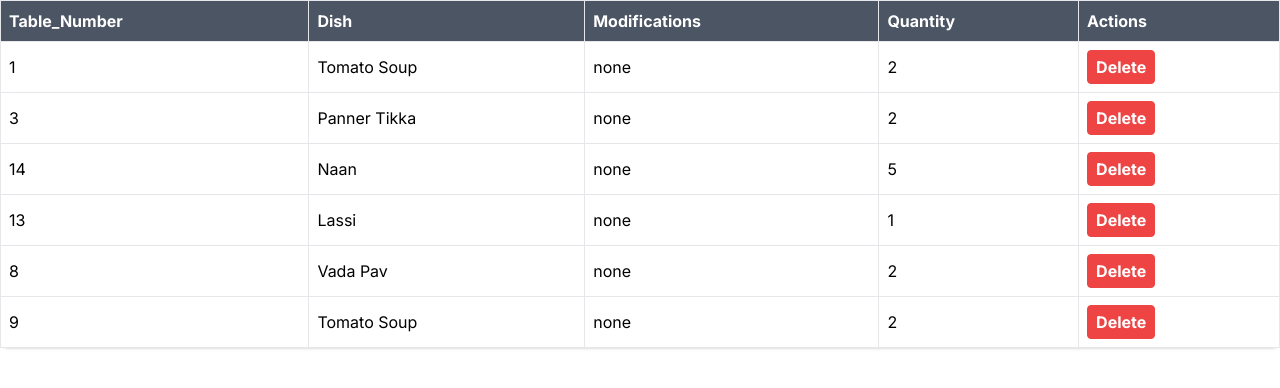
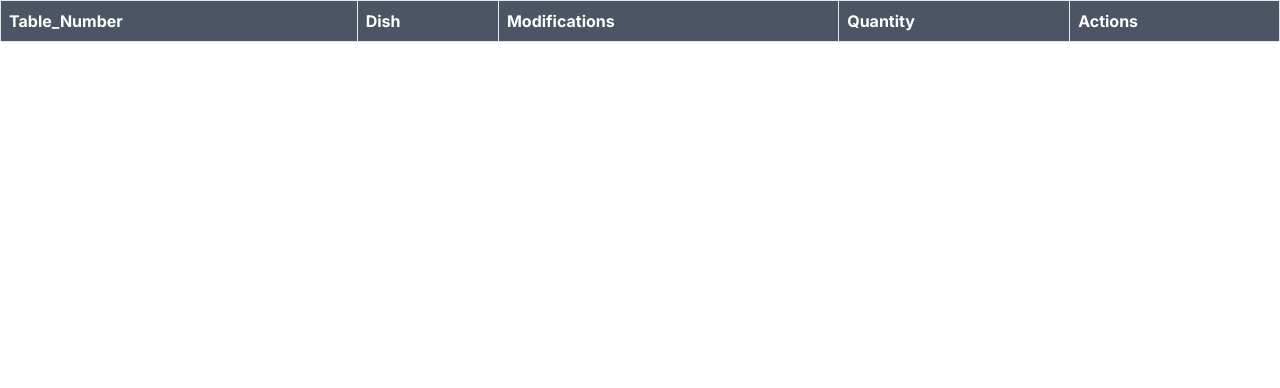
Before and after one commit to Suyash-shinde/Food-ORdering-Website, a Next.js app in the folder next/core/: page /kitchen in a window 1280 px wide. Shown: the top 388 px of the page. Built offline with nearby package versions, Linux system fonts and the light colour scheme.

Commit message:
local storage now working

```diff
--- a/next/core/src/app/kitchen/page.js
+++ b/next/core/src/app/kitchen/page.js
@@ -1,24 +1,33 @@
 'use client'
-import React, { useState } from 'react';
+import React, { useState,useEffect  } from 'react';
 
-const Kitchen = () => {
-  const [orderItems, setOrderItems] = useState([
-    { id: 1, table_number: 1, dish: 'Tomato Soup', modifications: 'None', quantity: '2' },
-    { id: 2, table_number: 3, dish: 'Panner Tikka', modifications: 'Less Spicy', quantity: '2' },
-    { id: 3, table_number: 14, dish: 'Naan', modifications: 'None', quantity: '5' },
-    { id: 4, table_number: 13, dish: 'Lassi', modifications: 'None', quantity: '1' },
-     { id: 5, table_number: 8, dish: 'Vada Pav', modifications: 'None', quantity: '2' },
-    { id: 6, table_number: 9, dish: 'Tomato Soup', modifications: 'yes', quantity: '2' },
-  ]);
+const Kitchen = ({ cartItems }) => {
+  const [orderItems, setOrderItems] = useState([]);
 
   const handleDelete = (id) => {
     const updatedItems = orderItems.filter((item) => item.id !== id);
     setOrderItems(updatedItems);
+    localStorage.removeItem('cartItems');
   };
+  useEffect(() => {
+    const storedItems = localStorage.getItem('cartItems');
+    if (!cartItems) {
+      try {
+        const parsedItems = JSON.parse(storedItems);
+        //debugger;
+        setOrderItems(parsedItems);
+      } catch (error) {
+        console.error('Error parsing stored items:', error);
+        // Handle the error, e.g., clear the invalid stored items
+        //localStorage.removeItem('cartItems');
+      }
+    }
+  }, [cartItems]);
+
 
   return (
 
-    <table className="min-w-full border-collapse block md:table" >
+    <table className="min-w-full border-collapse block md:table">
       <thead className="block md:table-header-group">
         <tr className="border border-grey-500 md:border-none block md:table-row absolute -top-full md:top-auto -left-full md:left-auto  md:relative">
           <th className="bg-gray-600 p-2 text-white font-bold md:border md:border-grey-500 text-left block md:table-cell">
@@ -38,13 +47,13 @@ const Kitchen = () => {
           </th>
         </tr>
       </thead>
-      <tbody  className="block md:table-row-group">
-        {orderItems.map((item) => (
+      <tbody>
+        {orderItems?.map((item) => (
           <tr key={item.id} className="bg-white shadow rounded-lg p-4">
-            <td className="p-2 md:border md:border-grey-500 text-left block md:table-cell">{item.table_number}</td>
-            <td className="p-2 md:border md:border-grey-500 text-left block md:table-cell">{item.dish}</td>
-            <td className="p-2 md:border md:border-grey-500 text-left block md:table-cell">none</td>
-            <td className="p-2 md:border md:border-grey-500 text-left block md:table-cell">{item.quantity}</td>
+            <td className="p-2 md:border md:border-grey-500 text-left block md:table-cell">1</td>
+            <td className="p-2 md:border md:border-grey-500 text-left block md:table-cell">{item.name}</td>
+            <td className="p-2 md:border md:border-grey-500 text-left block md:table-cell">None</td>
+            <td className="p-2 md:border md:border-grey-500 text-left block md:table-cell">1</td>
             <td className="p-2 md:border md:border-grey-500 text-left block md:table-cell">
               <button
                 className="bg-red-500 hover:bg-red-700 text-white font-bold py-1 px-2 border border-red-500 rounded"
@@ -60,4 +69,5 @@ const Kitchen = () => {
   );
 };
 
+
 export default Kitchen;
--- a/next/core/src/app/menu/page.js
+++ b/next/core/src/app/menu/page.js
@@ -1,17 +1,38 @@
 'use client'
-import React, { useState } from 'react';
+import React, { useState,useEffect  } from 'react';
 import Navbar from '@/src/app/Components/Navbar';
+import Kitchen from '../kitchen/page';
 
 const MenuPage = () => {
 
   const [cartItems, setCartItems] = useState([]);
   const clearCartItems = () => {
-    setCartItems([]); // Clear the cartItems array
+
+    <Kitchen cartItems={cartItems} />
+    setCartItems([]);
+    localStorage.removeItem('cartItems');
+
   };
+  useEffect(() => {
+    const storedItems = localStorage.getItem('cartItems');
+    debugger;
+    if (storedItems) {
+      try {
+        const parsedItems = JSON.parse(storedItems);
+        setCartItems(parsedItems);
+      } catch (error) {
+        console.error('Error parsing stored items:', error);
+        // Handle the error, e.g., clear the invalid stored items
+        //localStorage.removeItem('cartItems');
+      }
+    }
+  }, []);
 
   const handleAddToCart = (item) => {
     setCartItems((prevCartItems) => [...prevCartItems, item]);
-    console.log(cartItems);
+    console.log("saving localstorage");
+    localStorage.setItem('cartItems', JSON.stringify([...cartItems, item]));
+
   };
 
   const menuItems = [
@@ -67,7 +88,10 @@ const MenuPage = () => {
         </div>
       </div>
     </div>
+    <Kitchen  cartItems={cartItems} />
     <Navbar cartItems={cartItems } clearCartItems={clearCartItems} />
+
+
     </>
   );
   };
```
